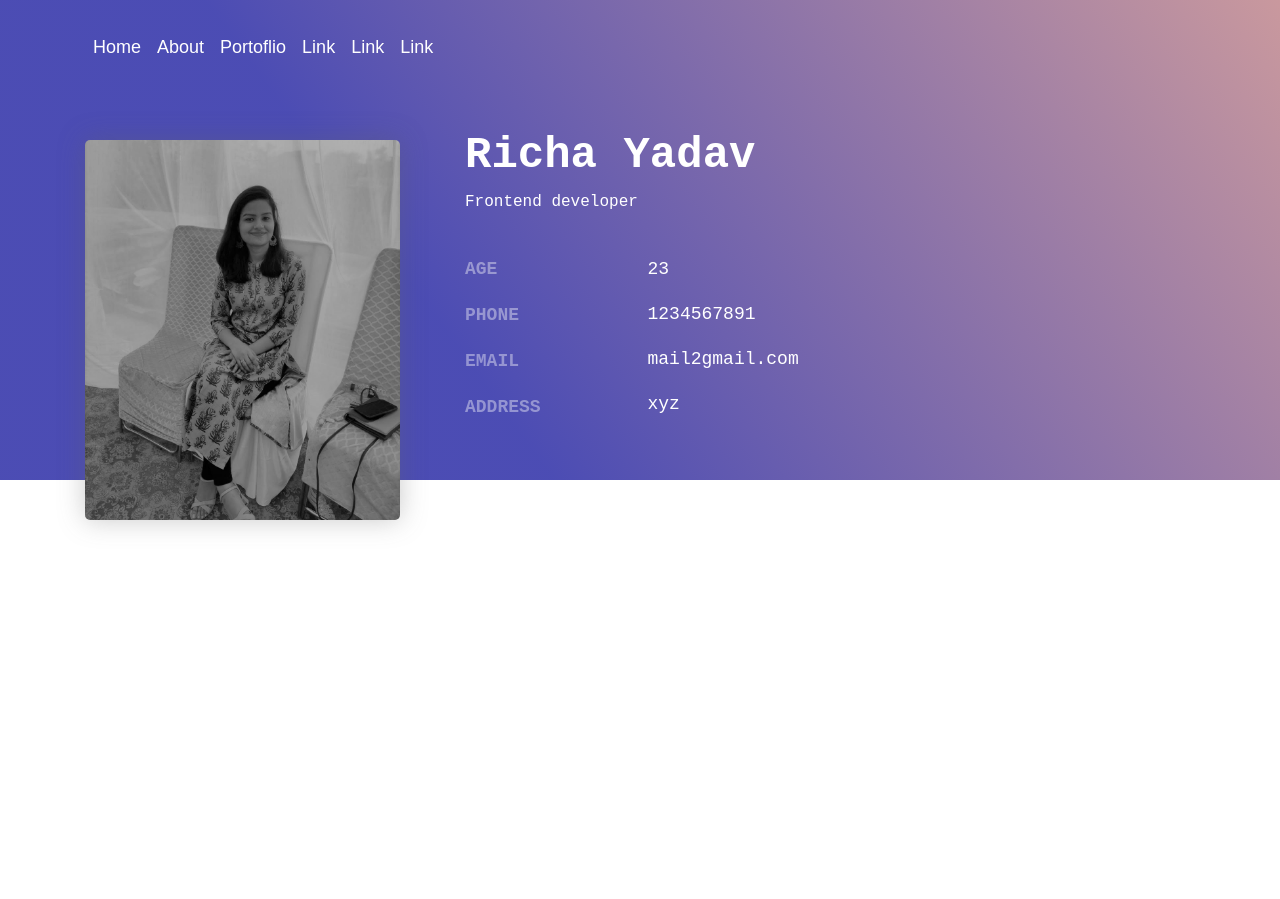
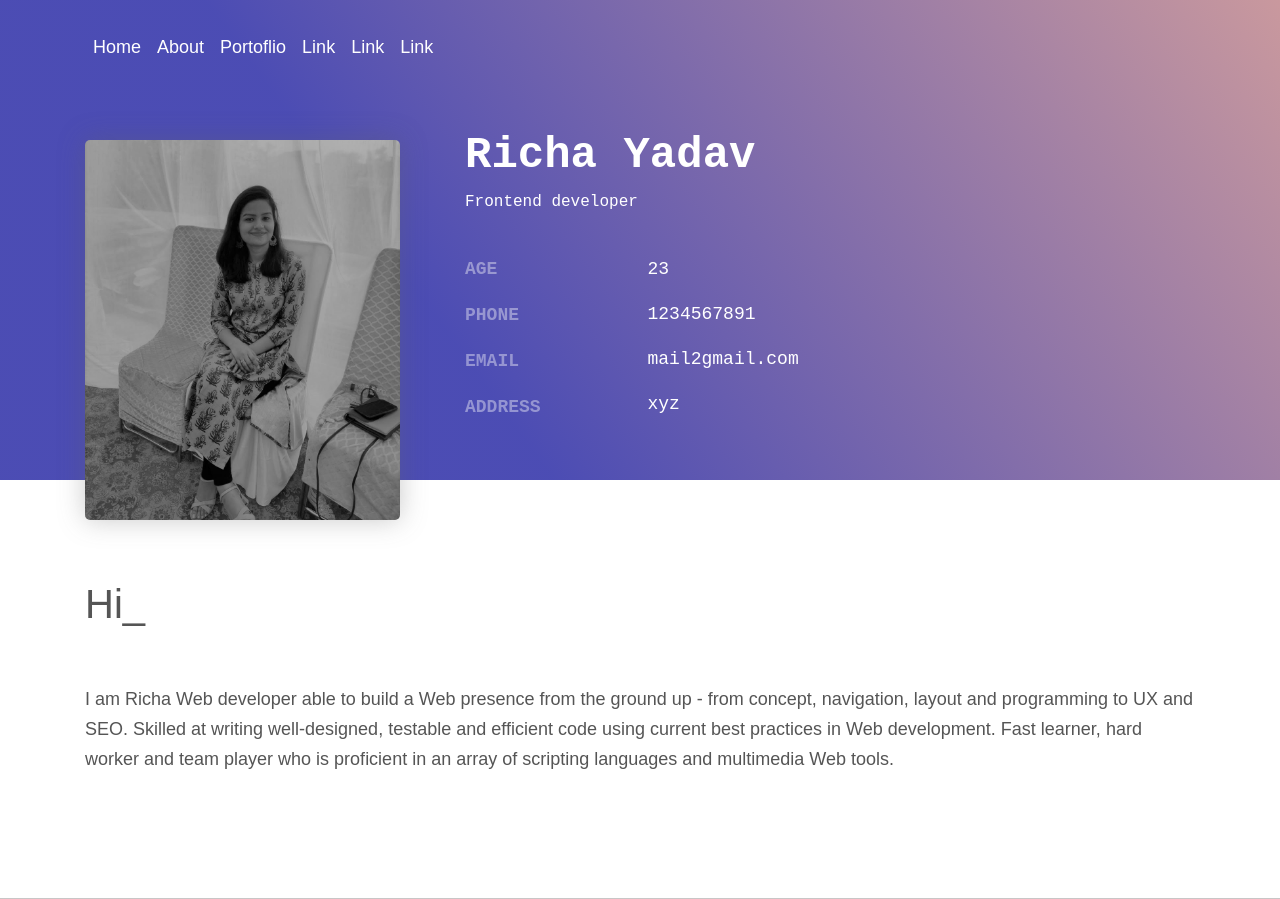
Before and after one commit to Richayadav75/portfolio, a React (Create React App) app: page / in a window 1280 px wide. Before the commit the page ends 800 px from the top, so only its background shows below. Built offline with nearby package versions, Linux system fonts and the light colour scheme.

Commit message:
Section and Description component

```diff
--- /dev/null
+++ b/src/components/description/index.css
@@ -0,0 +1,6 @@
+.person-description {
+    color: #555;
+    font-size: 18px;
+    font-weight: 400;
+    line-height: 30px;
+}
--- /dev/null
+++ b/src/components/description/index.jsx
@@ -0,0 +1,21 @@
+import React, { Component } from 'react';
+import {Col} from 'react-bootstrap';
+import './index.css';
+
+
+export default class Description extends Component {
+    render() {
+        return (
+            <div>
+                <Col>
+                    <h1 class="text-lg">
+                        Hi_
+                    </h1>
+                    <p class="py-5 person-description">
+                        I am Richa Web developer able to build a Web presence from the ground up - from concept, navigation, layout and programming to UX and SEO. Skilled at writing well-designed, testable and efficient code using current best practices in Web development. Fast learner, hard worker and team player who is proficient in an array of scripting languages and multimedia Web tools.
+                    </p>
+                </Col>
+            </div>
+        )
+    }
+}
--- /dev/null
+++ b/src/components/section/index.jsx
@@ -0,0 +1,23 @@
+import React, { Component } from 'react';
+import {Row, Container } from 'react-bootstrap';
+import Description from '../../components/description';
+import './style.css';
+
+
+export default class Section extends Component {
+    render(){
+        return(
+            <div>
+                <main>
+                    <section class="section">
+                        <Container>
+                            <Row>
+                            <Description />
+                            </Row>
+                        </Container>
+                    </section>
+                </main>
+            </div>
+        )
+    }
+}
--- /dev/null
+++ b/src/components/section/style.css
@@ -0,0 +1,5 @@
+.section {
+    padding-top: 60px;
+    padding-bottom: 60px;
+    border-bottom: .5px solid #2d252542;
+}
--- a/src/pages/home/index.jsx
+++ b/src/pages/home/index.jsx
@@ -1,6 +1,8 @@
 import React,{Component} from 'react';
 import Header from '../../components/header'
 import Banner from '../../components/banner';
+import Description from '../../components/section';
+import Section from '../../components/section';
 
 export default class Home extends Component{
     render(){
@@ -8,6 +10,7 @@ export default class Home extends Component{
             <div>
                 <Header/>
                 <Banner />
+                <Section />
             </div>
 
         )
```
